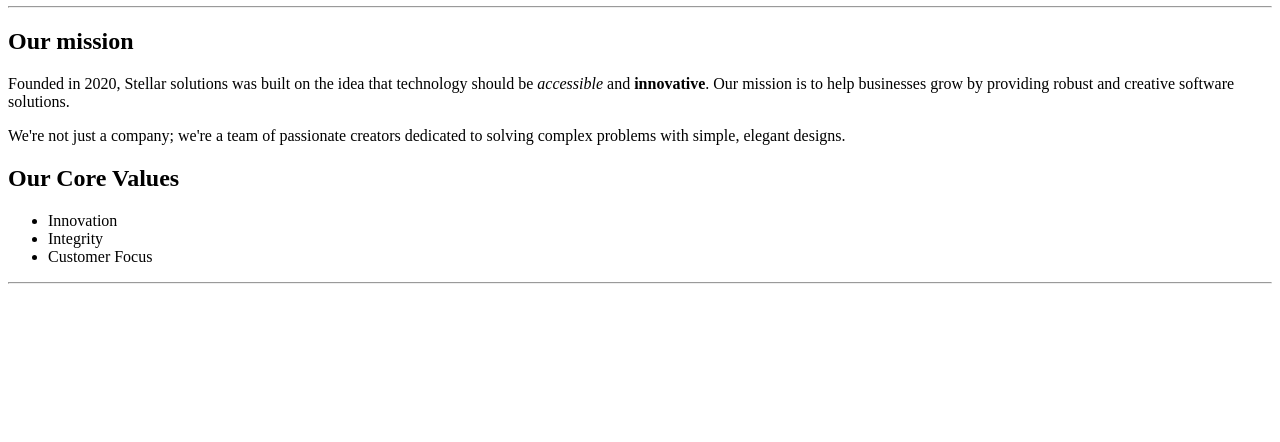
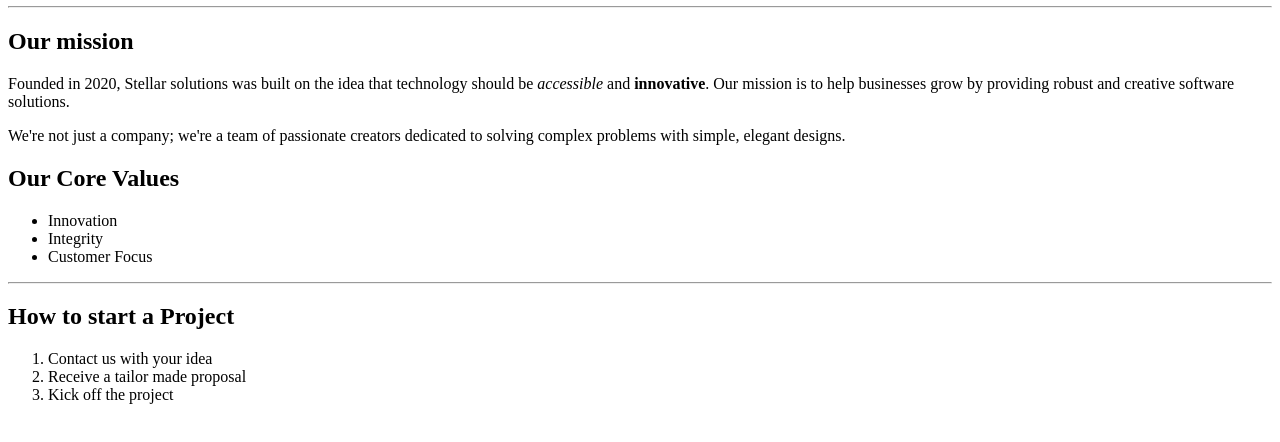
Before and after one commit to teejaynemy07/StellarSolution, a plain HTML site: page about.html in a window 1280 px wide. Shown: the part 100-542 px from the top of the page. Drawn offline with Linux system fonts and the light colour scheme.

Commit message:
practice
update

```diff
--- a/about.html
+++ b/about.html
@@ -49,5 +49,14 @@
 
     <hr>
 
+    <!--Project steps-->
+    <section id="projec-steps">
+        <h2>How to start a Project</h2>
+        <ol>
+            <li>Contact us with your idea</li>
+            <li>Receive a tailor made proposal </li>
+            <li>Kick off the project</li>
+        </ol>
+    </section>
 </body>
 </html>
```
